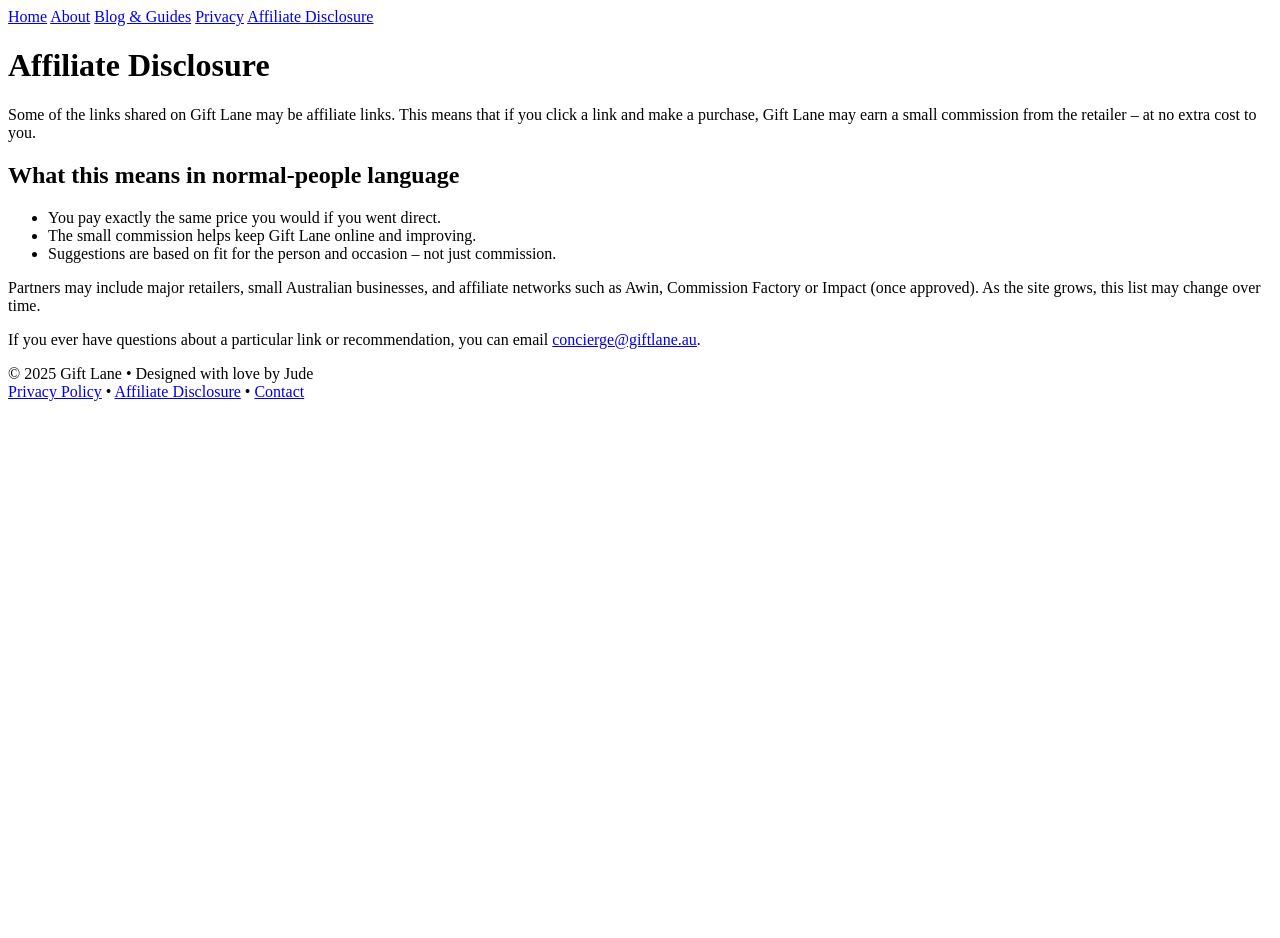
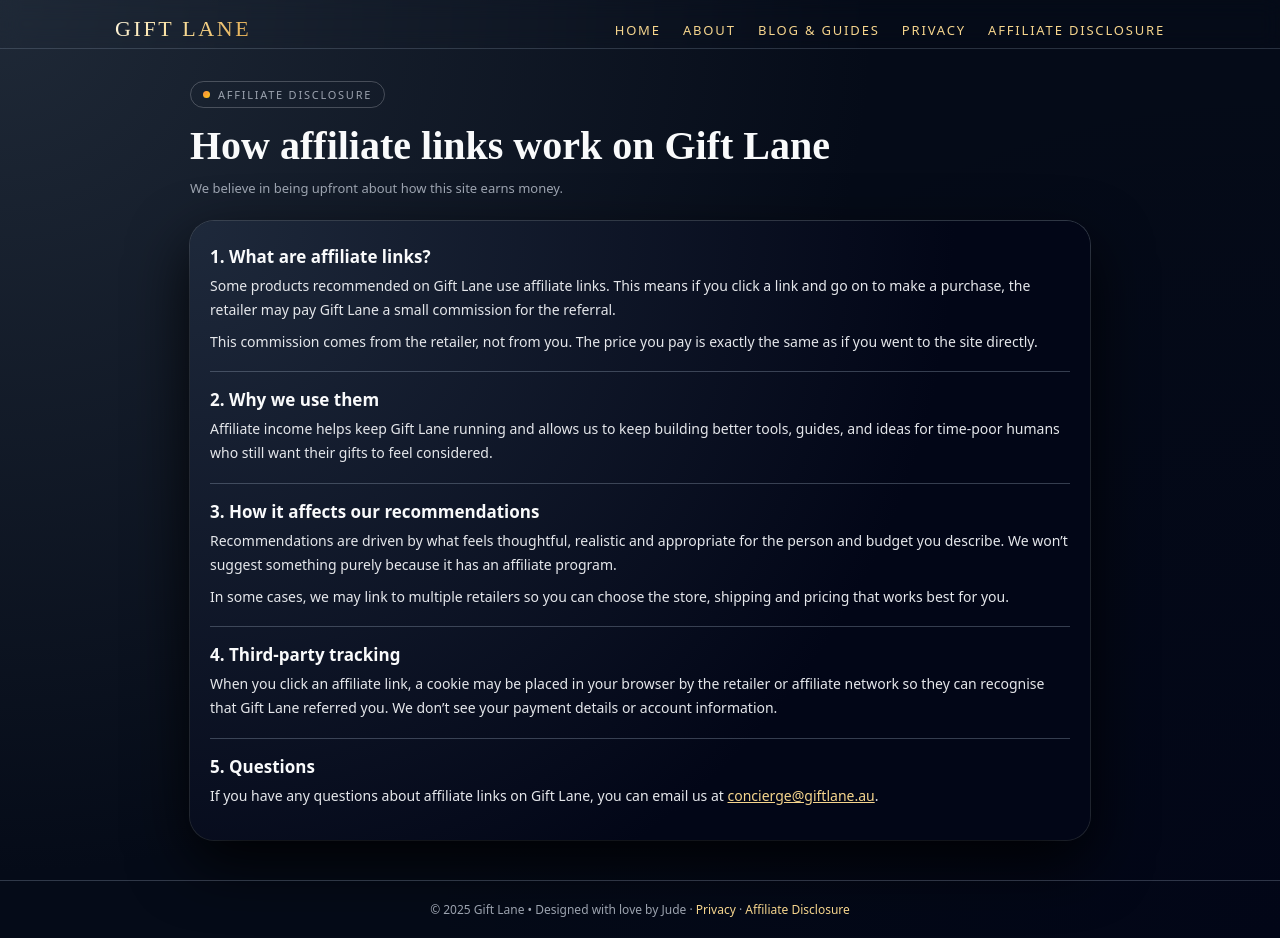
Before and after one commit to giftfairy/gift-concierge, a website: page public/affiliates.html in a window 1280 px wide. Before the commit the page ends 800 px from the top, so only its background shows below. Drawn offline with Linux system fonts and the light colour scheme.

Commit message:
Update affiliates.html

```diff
--- a/public/affiliates.html
+++ b/public/affiliates.html
@@ -4,9 +4,194 @@
   <meta charset="UTF-8" />
   <meta name="viewport" content="width=device-width, initial-scale=1" />
   <title>Affiliate Disclosure – Gift Lane</title>
-  <meta name="description" content="How Gift Lane uses affiliate links and how that affects you as a shopper.">
+  <meta name="description" content="Affiliate disclosure for Gift Lane – how affiliate links work on this site." />
+
+  <!-- Uses the same styling pattern as privacy.html -->
+  <style>
+    :root {
+      --navy-bg: #050b18;
+      --navy-main: #0f172a;
+      --gold-light: #fff5dd;
+      --gold-mid: #f6d58d;
+      --gold-deep: #d9a446;
+      --text-main: #f9fafb;
+      --text-muted: #9ca3af;
+    }
+
+    * {
+      box-sizing: border-box;
+      margin: 0;
+      padding: 0;
+      font-family: system-ui, -apple-system, BlinkMacSystemFont, "SF Pro Text",
+        "Segoe UI", sans-serif;
+    }
+
+    body {
+      min-height: 100vh;
+      background:
+        radial-gradient(circle at top left, #1f2937 0, transparent 55%),
+        radial-gradient(circle at bottom right, #020617 0, transparent 55%),
+        var(--navy-bg);
+      color: var(--text-main);
+      display: flex;
+      flex-direction: column;
+    }
+
+    header {
+      padding: 16px 20px 6px;
+      border-bottom: 1px solid rgba(148, 163, 184, 0.25);
+      backdrop-filter: blur(10px);
+      position: sticky;
+      top: 0;
+      z-index: 10;
+    }
+
+    .nav-inner {
+      max-width: 1050px;
+      margin: 0 auto;
+      display: flex;
+      align-items: center;
+      justify-content: space-between;
+      gap: 16px;
+    }
+
+    .brand {
+      font-family: "Playfair Display", "Times New Roman", serif;
+      font-size: 22px;
+      letter-spacing: 0.12em;
+      text-transform: uppercase;
+      background: linear-gradient(120deg,#fff6dd,#f9dc96,#e2aa4f);
+      -webkit-background-clip: text;
+      background-clip: text;
+      color: transparent;
+      white-space: nowrap;
+    }
+
+    nav a {
+      color: var(--gold-mid);
+      text-decoration: none;
+      font-size: 13px;
+      letter-spacing: 0.14em;
+      text-transform: uppercase;
+      margin-left: 18px;
+      white-space: nowrap;
+    }
+
+    nav a:hover {
+      text-decoration: underline;
+    }
+
+    .page {
+      flex: 1;
+      padding: 32px 16px 40px;
+    }
+
+    .page-inner {
+      max-width: 900px;
+      margin: 0 auto;
+    }
+
+    .pill {
+      display: inline-flex;
+      align-items: center;
+      gap: 8px;
+      border-radius: 999px;
+      border: 1px solid rgba(248, 250, 252, 0.22);
+      padding: 5px 12px;
+      font-size: 11px;
+      letter-spacing: 0.16em;
+      text-transform: uppercase;
+      color: var(--text-muted);
+      margin-bottom: 14px;
+    }
+
+    .pill-dot {
+      width: 7px;
+      height: 7px;
+      border-radius: 999px;
+      background: radial-gradient(circle at 30% 30%, #fb923c, #facc15);
+    }
+
+    h1 {
+      font-family: "Playfair Display", serif;
+      font-size: clamp(30px, 4vw, 40px);
+      margin-bottom: 8px;
+    }
+
+    .meta-line {
+      font-size: 13px;
+      color: var(--text-muted);
+      margin-bottom: 22px;
+    }
+
+    .card {
+      background:
+        radial-gradient(circle at top left,#1e293b 0,#020617 70%);
+      border-radius: 24px;
+      padding: 24px 20px;
+      box-shadow:
+        0 24px 60px rgba(0,0,0,0.85),
+        0 0 0 1px rgba(148,163,184,0.35);
+    }
+
+    .card section + section {
+      margin-top: 18px;
+      padding-top: 16px;
+      border-top: 1px solid rgba(148, 163, 184, 0.35);
+    }
+
+    h2 {
+      font-size: 17px;
+      margin-bottom: 6px;
+    }
+
+    p {
+      font-size: 14px;
+      line-height: 1.7;
+      color: #e5e7eb;
+      margin-bottom: 8px;
+    }
+
+    a { color: var(--gold-mid); }
+    a:hover { text-decoration: underline; }
+
+    footer {
+      border-top: 1px solid rgba(148, 163, 184, 0.3);
+      padding: 20px;
+      font-size: 12px;
+      color: var(--text-muted);
+      text-align: center;
+    }
+
+    footer a {
+      color: var(--gold-mid);
+      text-decoration: none;
+    }
+
+    footer a:hover {
+      text-decoration: underline;
+    }
+
+    @media (max-width: 720px) {
+      .nav-inner {
+        flex-direction: column;
+        align-items: flex-start;
+      }
+      nav {
+        width: 100%;
+        overflow-x: auto;
+        padding-bottom: 4px;
+      }
+      nav a {
+        margin: 0 12px 0 0;
+      }
+    }
+  </style>
 </head>
 <body>
+  <header>
+    <div class="nav-inner">
+      <div class="brand">Gift Lane</div>
       <nav>
         <a href="/">Home</a>
         <a href="/about.html">About</a>
@@ -14,39 +199,81 @@
         <a href="/privacy.html">Privacy</a>
         <a href="/affiliates.html">Affiliate Disclosure</a>
       </nav>
+    </div>
+  </header>
 
-  <main>
-    <h1>Affiliate Disclosure</h1>
+  <main class="page">
+    <div class="page-inner">
+      <div class="pill">
+        <span class="pill-dot"></span>
+        Affiliate Disclosure
+      </div>
+
+      <h1>How affiliate links work on Gift Lane</h1>
+      <p class="meta-line">We believe in being upfront about how this site earns money.</p>
+
+      <div class="card">
+        <section>
+          <h2>1. What are affiliate links?</h2>
           <p>
-      Some of the links shared on Gift Lane may be affiliate links. This means
-      that if you click a link and make a purchase, Gift Lane may earn a small
-      commission from the retailer – at no extra cost to you.
+            Some products recommended on Gift Lane use affiliate links. This means
+            if you click a link and go on to make a purchase, the retailer may
+            pay Gift Lane a small commission for the referral.
           </p>
+          <p>
+            This commission comes from the retailer, not from you. The price you
+            pay is exactly the same as if you went to the site directly.
+          </p>
+        </section>
 
-    <h2>What this means in normal-people language</h2>
-    <ul>
-      <li>You pay exactly the same price you would if you went direct.</li>
-      <li>The small commission helps keep Gift Lane online and improving.</li>
-      <li>Suggestions are based on fit for the person and occasion – not just commission.</li>
-    </ul>
+        <section>
+          <h2>2. Why we use them</h2>
+          <p>
+            Affiliate income helps keep Gift Lane running and allows us to keep
+            building better tools, guides, and ideas for time-poor humans who
+            still want their gifts to feel considered.
+          </p>
+        </section>
 
+        <section>
+          <h2>3. How it affects our recommendations</h2>
           <p>
-      Partners may include major retailers, small Australian businesses, and
-      affiliate networks such as Awin, Commission Factory or Impact (once
-      approved). As the site grows, this list may change over time.
+            Recommendations are driven by what feels thoughtful, realistic and
+            appropriate for the person and budget you describe. We won’t suggest
+            something purely because it has an affiliate program.
           </p>
+          <p>
+            In some cases, we may link to multiple retailers so you can choose
+            the store, shipping and pricing that works best for you.
+          </p>
+        </section>
 
+        <section>
+          <h2>4. Third-party tracking</h2>
           <p>
-      If you ever have questions about a particular link or recommendation, you
-      can email <a href="mailto:concierge@giftlane.au">concierge@giftlane.au</a>.
+            When you click an affiliate link, a cookie may be placed in your
+            browser by the retailer or affiliate network so they can recognise
+            that Gift Lane referred you. We don’t see your payment details or
+            account information.
           </p>
+        </section>
+
+        <section>
+          <h2>5. Questions</h2>
+          <p>
+            If you have any questions about affiliate links on Gift Lane, you
+            can email us at
+            <a href="mailto:concierge@giftlane.au">concierge@giftlane.au</a>.
+          </p>
+        </section>
+      </div>
+    </div>
   </main>
 
   <footer>
-    © 2025 Gift Lane • Designed with love by Jude<br />
-    <a href="/privacy.html">Privacy Policy</a> •
-    <a href="/affiliates.html">Affiliate Disclosure</a> •
-    <a href="mailto:concierge@giftlane.au">Contact</a>
+    © 2025 Gift Lane • Designed with love by Jude ·
+    <a href="/privacy.html">Privacy</a> ·
+    <a href="/affiliates.html">Affiliate Disclosure</a>
   </footer>
 </body>
 </html>
```
Lines whose indentation alone changed are shown as unchanged.
